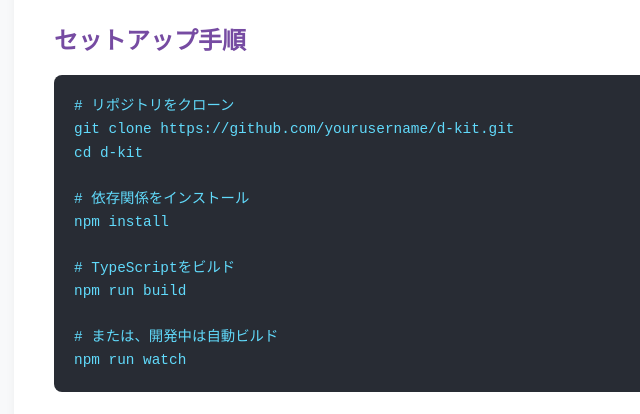
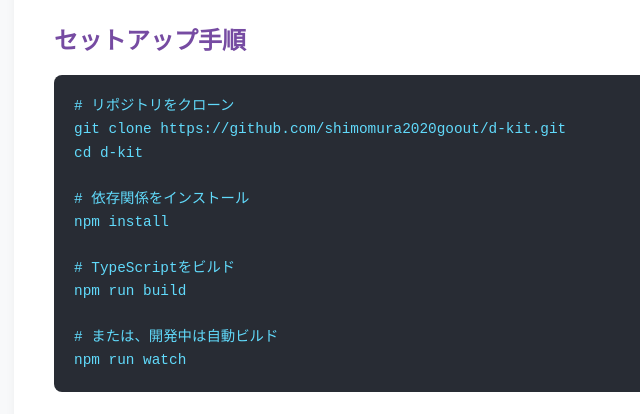
Before and after one commit to shimomura2020goout/d-kit, a website: page index.html in a window 1280 px wide. Shown: the part 4651-5065 px from the top of the page, 46-686 px from the left. Drawn offline with Linux system fonts and the light colour scheme.

Commit message:
Update GitHub repository links in landing page

```diff
--- a/index.html
+++ b/index.html
@@ -465,7 +465,7 @@
 
             <h3>セットアップ手順</h3>
             <pre><code># リポジトリをクローン
-git clone https://github.com/yourusername/d-kit.git
+git clone https://github.com/shimomura2020goout/d-kit.git
 cd d-kit
 
 # 依存関係をインストール
@@ -512,20 +512,20 @@ npm run watch</code></pre>
 
             <h3>関連リンク</h3>
             <ul>
-                <li><a href="https://github.com/yourusername/d-kit" target="_blank">GitHub リポジトリ</a></li>
+                <li><a href="https://github.com/shimomura2020goout/d-kit" target="_blank">GitHub リポジトリ</a></li>
                 <li><a href="https://www.figma.com/community" target="_blank">Figma Community</a></li>
                 <li><a href="https://www.figma.com/plugin-docs/" target="_blank">Figma Plugin Documentation</a></li>
             </ul>
 
             <h3>貢献</h3>
-            <p>バグ報告や機能リクエストは、<a href="https://github.com/yourusername/d-kit/issues" target="_blank">GitHubのIssue</a>を作成してください。プルリクエストも歓迎します！</p>
+            <p>バグ報告や機能リクエストは、<a href="https://github.com/shimomura2020goout/d-kit/issues" target="_blank">GitHubのIssue</a>を作成してください。プルリクエストも歓迎します！</p>
         </div>
     </div>
 
     <!-- Footer -->
     <div class="footer">
         <p>&copy; 2025 D-kit. All rights reserved.</p>
-        <p>Made with ❤️ by <a href="https://github.com/yourusername" target="_blank">D-kit Team</a></p>
+        <p>Made with ❤️ by <a href="https://github.com/shimomura2020goout" target="_blank">D-kit Team</a></p>
     </div>
 </body>
 </html>
```
